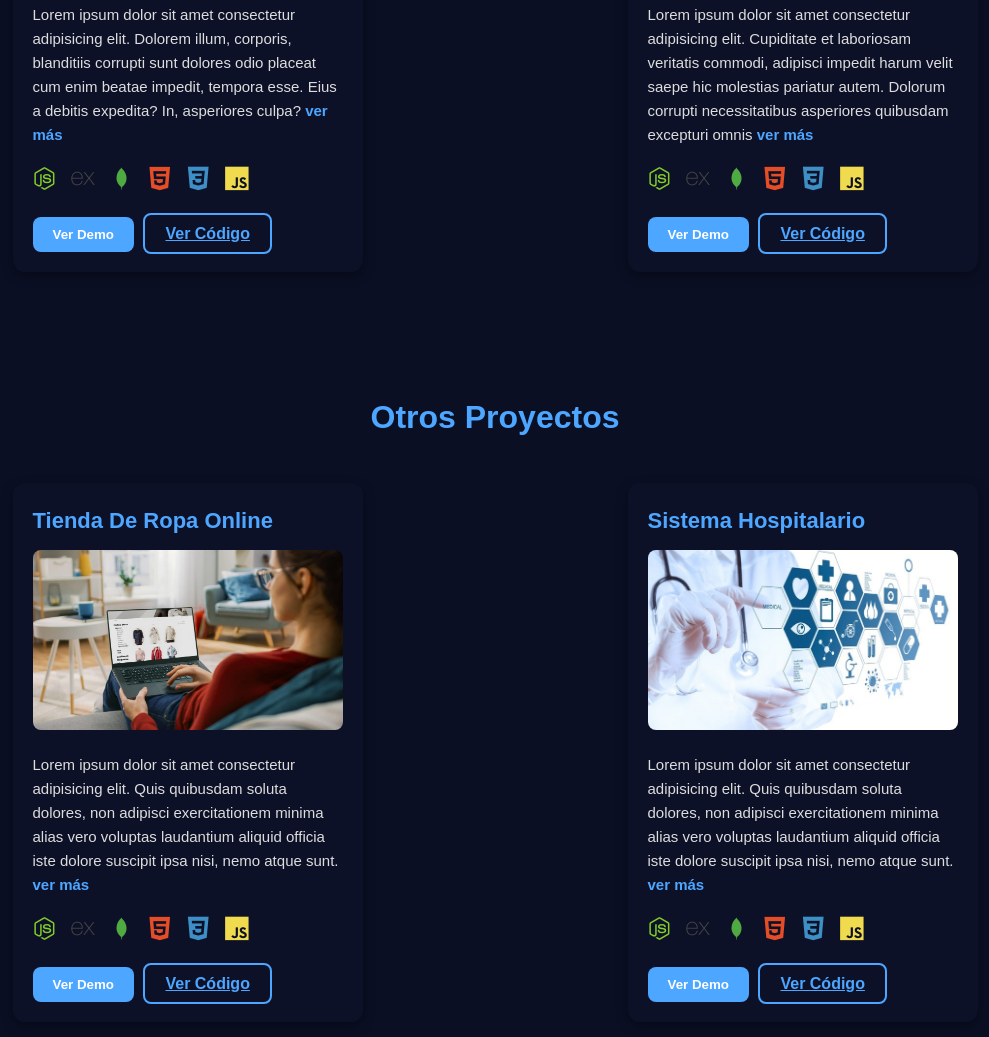
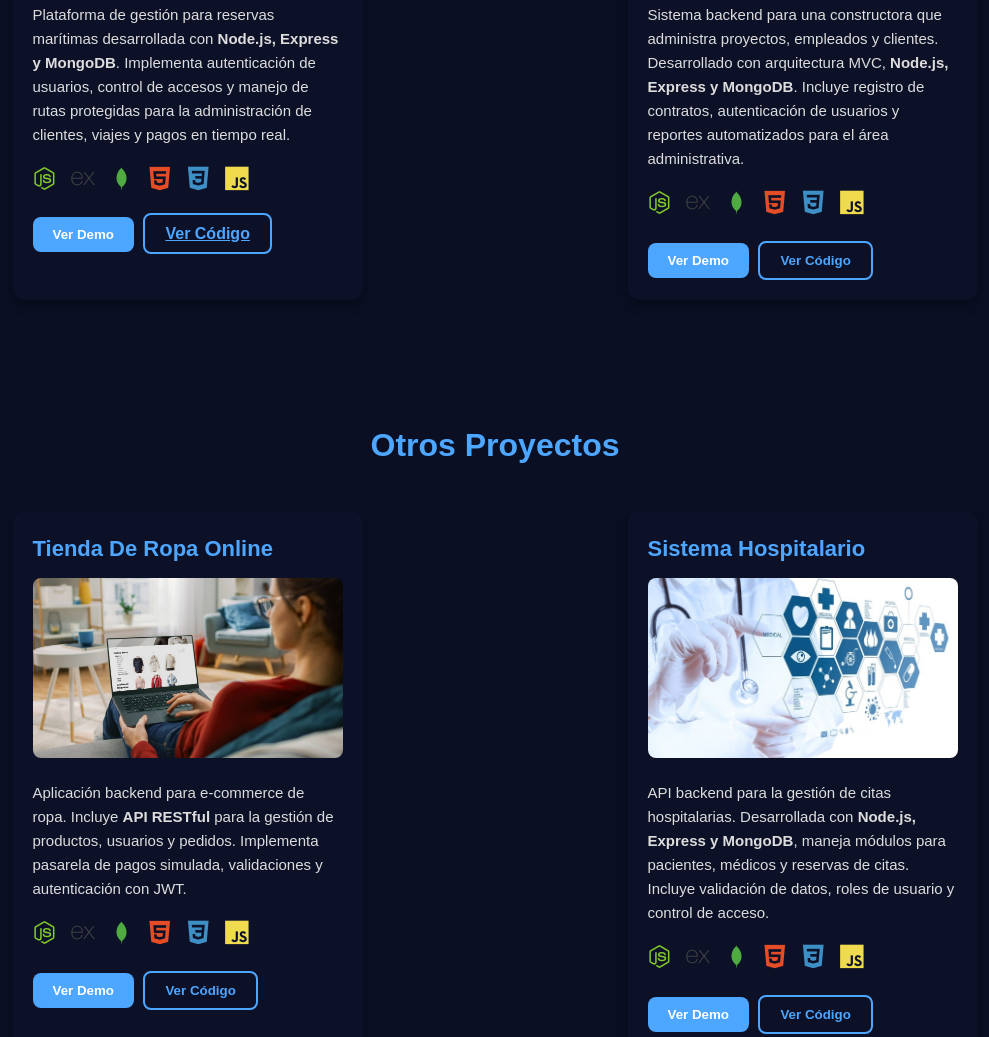
Before and after one commit to kleyderBackend/Portafolio-Web, a plain HTML site: page projects.html in a window 1280 px wide. Shown: the part 496-1533 px from the top of the page, without its empty margins (145-1134 px from the left). Drawn offline with nearby package versions, Linux system fonts and the light colour scheme; some packages are replaced by stand-ins of ours; a script that the page names is missing.

Commit message:
feat:finish of the project

```diff
--- a/js/projects.js
+++ b/js/projects.js
@@ -11,3 +11,17 @@ demoButtons.forEach((btn) => {
         });
     });
 });
+
+const disabledCodeBtns = document.querySelectorAll(".btn-code-disabled");
+
+disabledCodeBtns.forEach((btn) => {
+    btn.addEventListener("click", (e) => {
+        e.preventDefault();
+        Swal.fire({
+            title: 'Código no disponible',
+            text: 'Códigos no disponibles por confidencialidad.',
+            icon: 'warning',
+            confirmButtonText: 'Ok'
+        });
+    });
+});
--- a/projects.html
+++ b/projects.html
@@ -39,10 +39,11 @@
               alt="Agencia de viajes maritimos"
             />
             <p>
-              Lorem ipsum dolor sit amet consectetur adipisicing elit. Dolorem
-              illum, corporis, blanditiis corrupti sunt dolores odio placeat cum
-              enim beatae impedit, tempora esse. Eius a debitis expedita? In,
-              asperiores culpa? <a href="vermas">ver más</a>
+              Plataforma de gestión para reservas marítimas desarrollada con
+              <strong>Node.js, Express y MongoDB</strong>. Implementa
+              autenticación de usuarios, control de accesos y manejo de rutas
+              protegidas para la administración de clientes, viajes y pagos en
+              tiempo real.
             </p>
             <div class="project-stack">
               <i class="devicon-nodejs-plain colored" title="Node.js"></i>
@@ -60,8 +61,9 @@
               href="https://github.com/kleyderBackend/agenciaLosHermanosK"
               target="_blank"
               class="btn-code"
-              >Ver Código</a
             >
+              Ver Código
+            </a>
           </div>
 
           <!-- Proyecto Constructora -->
@@ -69,11 +71,11 @@
             <h2>Constructora Civil</h2>
             <img src="img/constructora.jpg" alt="constructora civil" />
             <p>
-              Lorem ipsum dolor sit amet consectetur adipisicing elit.
-              Cupiditate et laboriosam veritatis commodi, adipisci impedit harum
-              velit saepe hic molestias pariatur autem. Dolorum corrupti
-              necessitatibus asperiores quibusdam excepturi omnis
-              <a href="vermas">ver más</a>
+              Sistema backend para una constructora que administra proyectos,
+              empleados y clientes. Desarrollado con arquitectura MVC,
+              <strong>Node.js, Express y MongoDB</strong>. Incluye registro de
+              contratos, autenticación de usuarios y reportes automatizados para
+              el área administrativa.
             </p>
             <div class="project-stack">
               <i class="devicon-nodejs-plain colored" title="Node.js"></i>
@@ -87,7 +89,7 @@
               ></i>
             </div>
             <button class="btn-demo btn-view-demo">Ver Demo</button>
-            <a href="#" target="_blank" class="btn-code">Ver Código</a>
+            <button class="btn-code btn-code-disabled">Ver Código</button>
           </div>
         </div>
       </section>
@@ -101,10 +103,10 @@
             <h2>Tienda De Ropa Online</h2>
             <img src="img/tienda-de-ropa.jpg" alt="tienda online" />
             <p>
-              Lorem ipsum dolor sit amet consectetur adipisicing elit. Quis
-              quibusdam soluta dolores, non adipisci exercitationem minima alias
-              vero voluptas laudantium aliquid officia iste dolore suscipit ipsa
-              nisi, nemo atque sunt. <a href="vermas">ver más</a>
+              Aplicación backend para e-commerce de ropa. Incluye
+              <strong>API RESTful</strong> para la gestión de productos,
+              usuarios y pedidos. Implementa pasarela de pagos simulada,
+              validaciones y autenticación con JWT.
             </p>
             <div class="project-stack">
               <i class="devicon-nodejs-plain colored" title="Node.js"></i>
@@ -118,7 +120,7 @@
               ></i>
             </div>
             <button class="btn-demo btn-view-demo">Ver Demo</button>
-            <a href="#" target="_blank" class="btn-code">Ver Código</a>
+            <button class="btn-code btn-code-disabled">Ver Código</button>
           </div>
 
           <!-- Hospital -->
@@ -126,10 +128,10 @@
             <h2>Sistema Hospitalario</h2>
             <img src="img/cita.jpg" alt="cita api" />
             <p>
-              Lorem ipsum dolor sit amet consectetur adipisicing elit. Quis
-              quibusdam soluta dolores, non adipisci exercitationem minima alias
-              vero voluptas laudantium aliquid officia iste dolore suscipit ipsa
-              nisi, nemo atque sunt. <a href="vermas">ver más</a>
+              API backend para la gestión de citas hospitalarias. Desarrollada
+              con <strong>Node.js, Express y MongoDB</strong>, maneja módulos
+              para pacientes, médicos y reservas de citas. Incluye validación de
+              datos, roles de usuario y control de acceso.
             </p>
             <div class="project-stack">
               <i class="devicon-nodejs-plain colored" title="Node.js"></i>
@@ -143,13 +145,15 @@
               ></i>
             </div>
             <button class="btn-demo btn-view-demo">Ver Demo</button>
-            <a href="#" target="_blank" class="btn-code">Ver Código</a>
+            <button class="btn-code btn-code-disabled">Ver Código</button>
           </div>
         </div>
       </section>
     </main>
+
     <script src="https://cdn.jsdelivr.net/npm/sweetalert2@11"></script>
     <script src="js/projects.js"></script>
+
     <footer>©Derechos reservados 2025</footer>
   </body>
 </html>
```
Also changed, not shown: contacts.html (+2 -0 lines), index.html (+1 -1 lines), js/contacts.js (added, +43 -0 lines).
